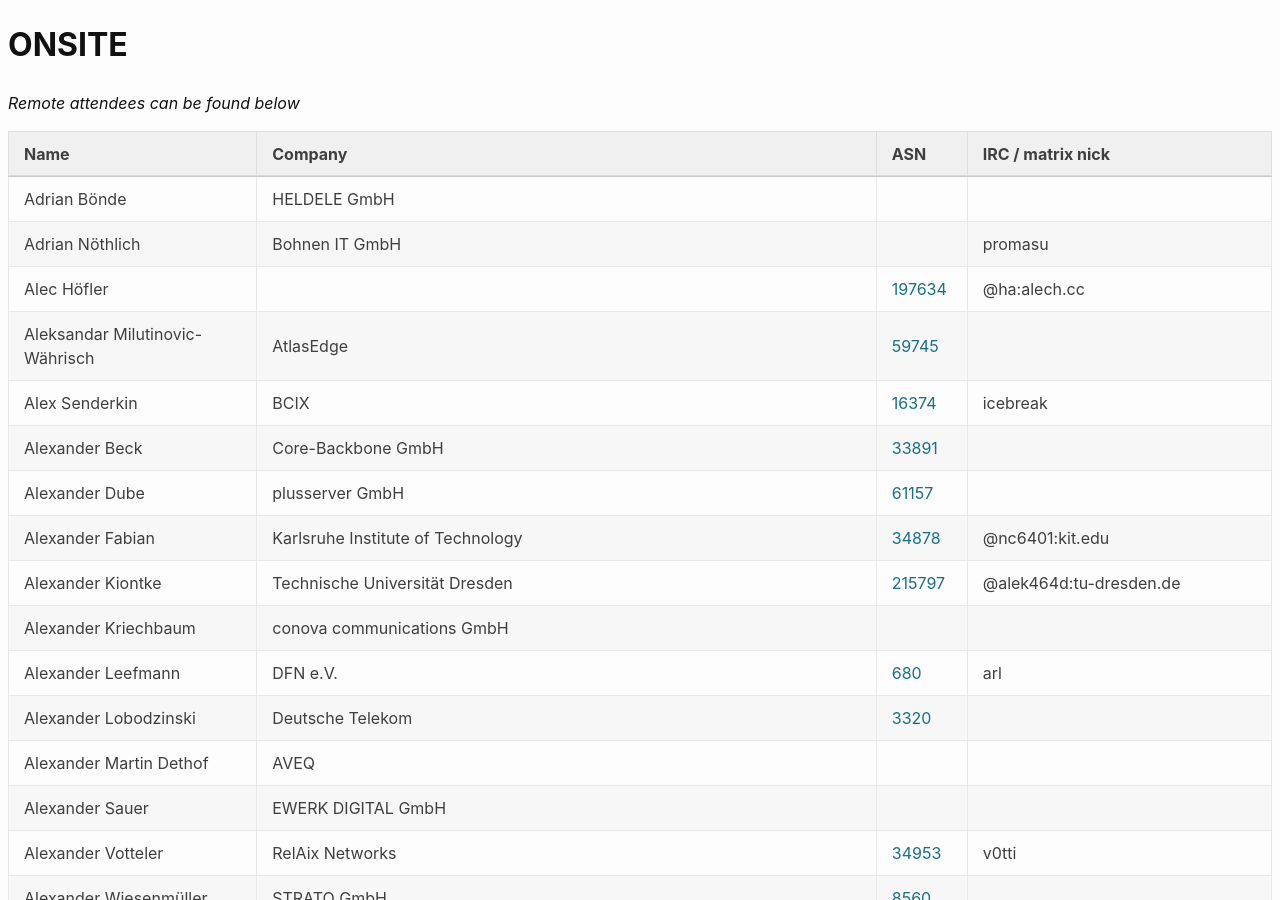
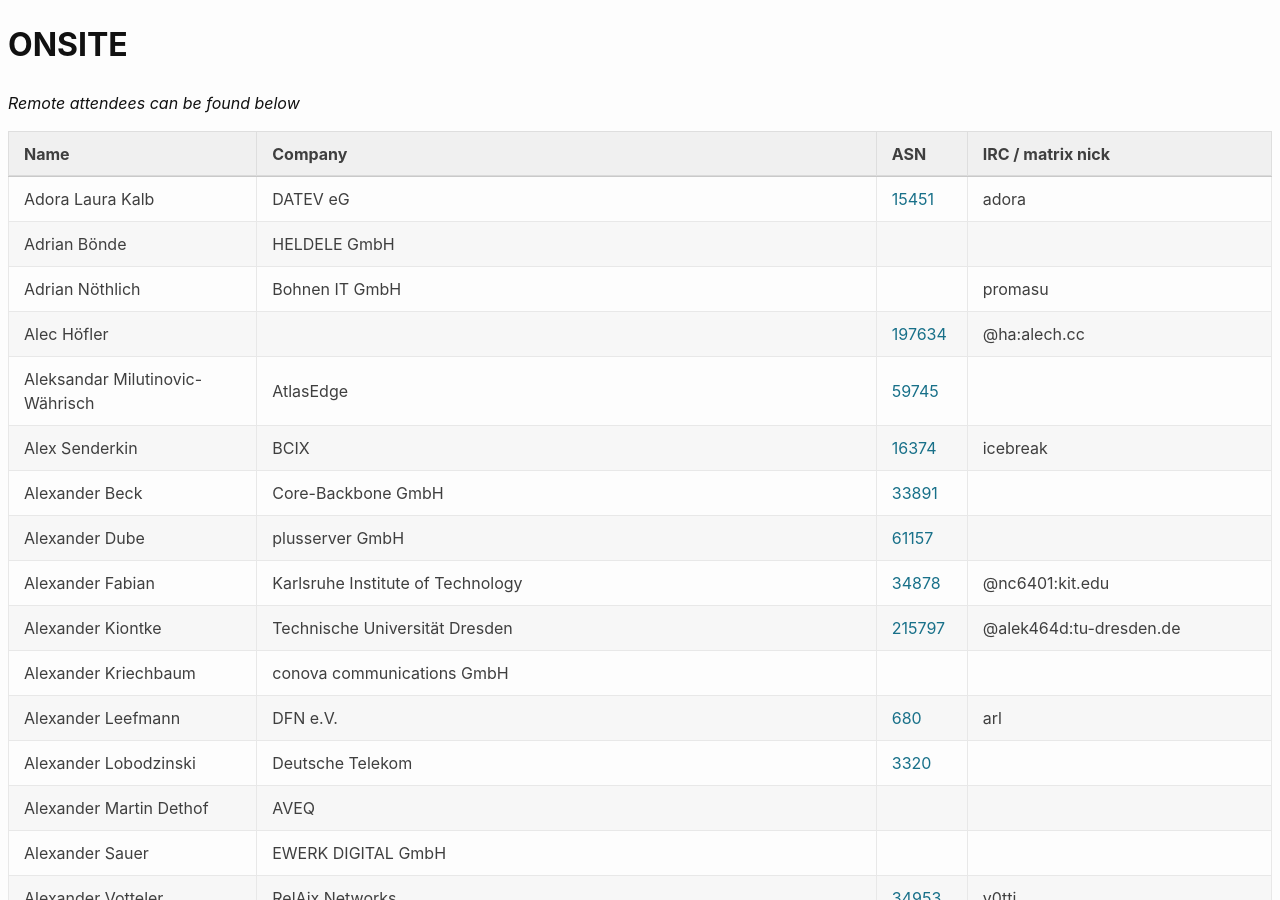
Before and after one commit to denog/pretix-attendeelist, a Jekyll site: the page built from denog17/index.markdown, in a window 1280 px wide and 900 px high. Built offline with Jekyll 4.4.1, drawn with Linux system fonts in a browser that asks for light colours; some of the changed text lies outside the part shown.

Commit message:
Latest data: Mon Sep 29 09:11:35 UTC 2025

```diff
--- a/_data/attendees_denog17_onsite.json
+++ b/_data/attendees_denog17_onsite.json
@@ -1,4 +1,10 @@
 [
+  {
+    "name": "Adora Laura Kalb",
+    "company": "DATEV eG",
+    "irc": "adora",
+    "asn": "15451"
+  },
   {
     "name": "Adrian Bönde",
     "company": "HELDELE GmbH",
@@ -1752,6 +1758,12 @@
     "asn": "12337"
   },
   {
+    "name": "Maximilian Krohn",
+    "company": "Wilhelm.tel",
+    "irc": null,
+    "asn": "15943"
+  },
+  {
     "name": "Maximilian Kürzel",
     "company": "HCD Consulting GmbH",
     "irc": null,
```
